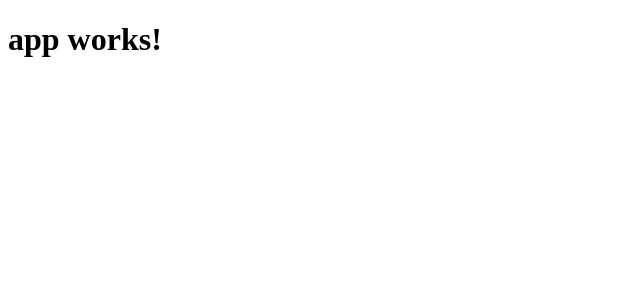
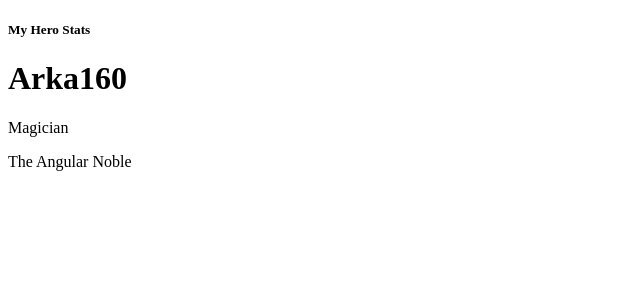
Before and after one commit to arkalive160/angular2Expo, an Angular app: page / in a window 1280 px wide. Shown: the top 300 px of the page, without its empty margins (0-640 px from the left). Built offline with nearby package versions, Linux system fonts and the light colour scheme.

Commit message:
step 1: Componemt

```diff
--- a/src/app/app.component.html
+++ /dev/null
@@ -1,3 +0,0 @@
-<h1>
-  {{title}}
-</h1>
--- a/src/app/app.component.ts
+++ b/src/app/app.component.ts
@@ -1,10 +1,24 @@
 import { Component } from '@angular/core';
 
 @Component({
-  selector: 'app-root',
-  templateUrl: './app.component.html',
-  styleUrls: ['./app.component.css']
+  selector: 'app-component',
+  template: `
+              <h5>  {{title}}   </h5>
+              <h1> {{champion.name}} </h1>
+              <p> {{champion.class}} </p>
+              <p> {{champion.title}} </p>
+            `
+
 })
 export class AppComponent {
-  title = 'app works!';
+  title = 'My Hero Stats';
+
+  champion = {
+    "id":  1,
+    "name": "Arka160",
+    "title": "The Angular Noble",
+    "class": "Magician"
+
+  };
+
 }
--- a/src/index.html
+++ b/src/index.html
@@ -9,6 +9,6 @@
   <link rel="icon" type="image/x-icon" href="favicon.ico">
 </head>
 <body>
-  <app-root>Loading...</app-root>
+  <app-component></app-component>
 </body>
 </html>
```
Also changed, not shown: src/app/app.component.css (deleted), 1 other file (tests, documents, lock files or other folders).
